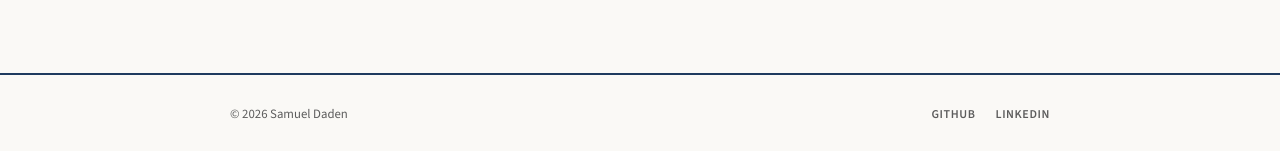
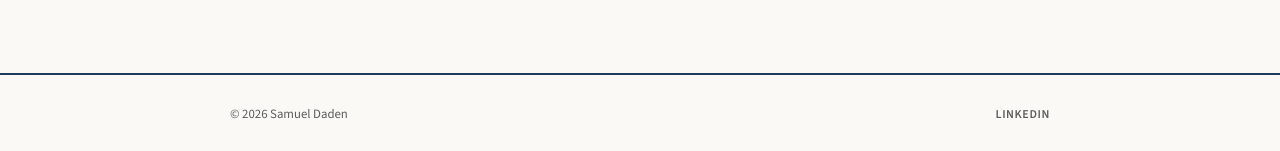
Before and after one commit to SamuelDADEN/Portofolio-Samuel-Daden, a Jekyll site: the page built from index.html, in a window 1280 px wide and 900 px high, scrolled down 3385 px. Shown: the part 746-897 px from the top of the window. Built offline with Jekyll 4.4.1, drawn with Linux system fonts in a browser that asks for light colours.

Commit message:
chore: remove GitHub link from footer
https://claude.ai/code/session_012aPQPhdN9sN9dcAX4rw1B2

```diff
--- a/_includes/footer.html
+++ b/_includes/footer.html
@@ -2,7 +2,6 @@
   <div class="footer-inner">
     <p>© {{ 'now' | date: "%Y" }} Samuel Daden</p>
     <div class="footer-links">
-      <a href="https://github.com/samueldaden" target="_blank" rel="noopener">GitHub</a>
       <a href="https://linkedin.com/in/samuel-daden" target="_blank" rel="noopener">LinkedIn</a>
     </div>
   </div>
```
